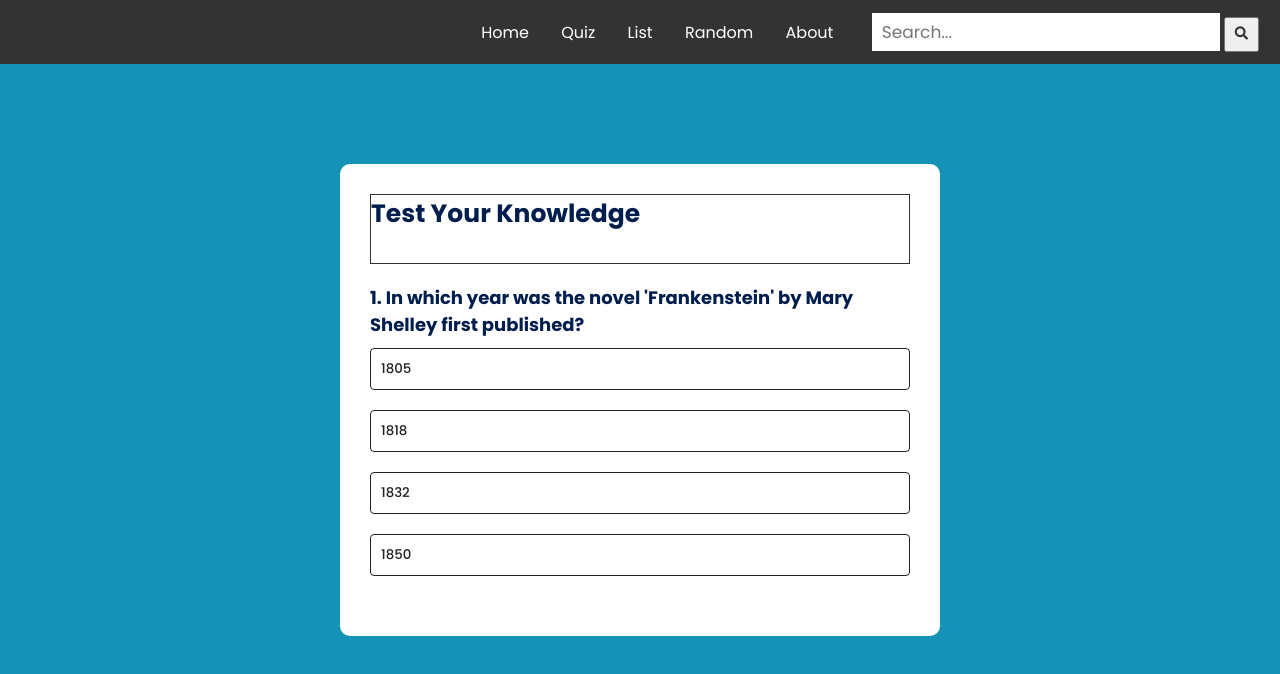
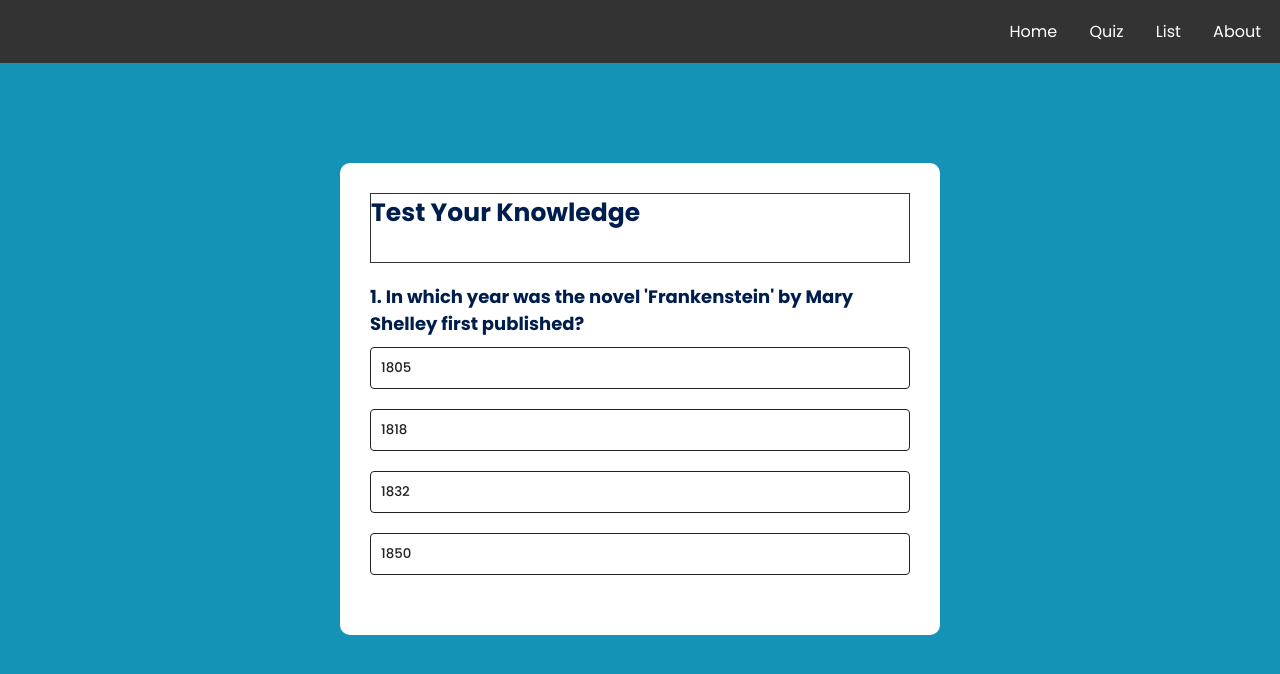
Before and after one commit to muntasir2007/Scispace, a plain HTML site: page pages/quiz.html in a window 1280 px wide. Drawn offline with Linux system fonts and the light colour scheme.

Commit message:
Update quiz.html

```diff
--- a/pages/quiz.html
+++ b/pages/quiz.html
@@ -13,12 +13,7 @@
   			<a href="../index.html">Home</a>
   			<a href="./quiz.html">Quiz</a>
   			<a href="./list.html">List</a>
-  			<a href="#contact">Random</a>
   			<a href="../index.html">About</a>
- 			<form action="/search" method="get" class="searchbar">
-  				<input type="text" name="search" placeholder="Search...">
-  				<button type="submit" id="searchicon"><i class="fas fa-search"></i></button>
-			</form>
  		</div>
 	</div>
 	<div class="app">
```
